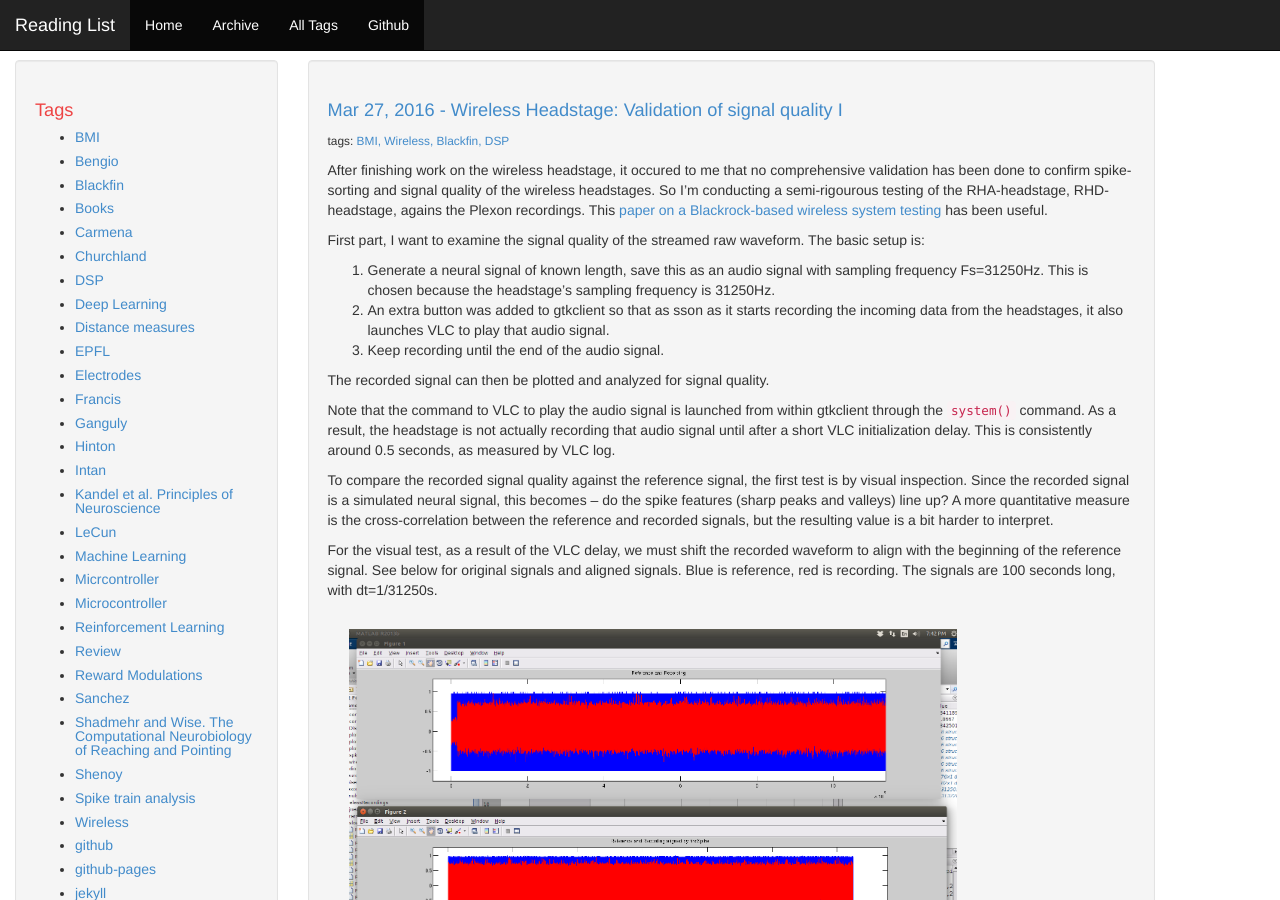
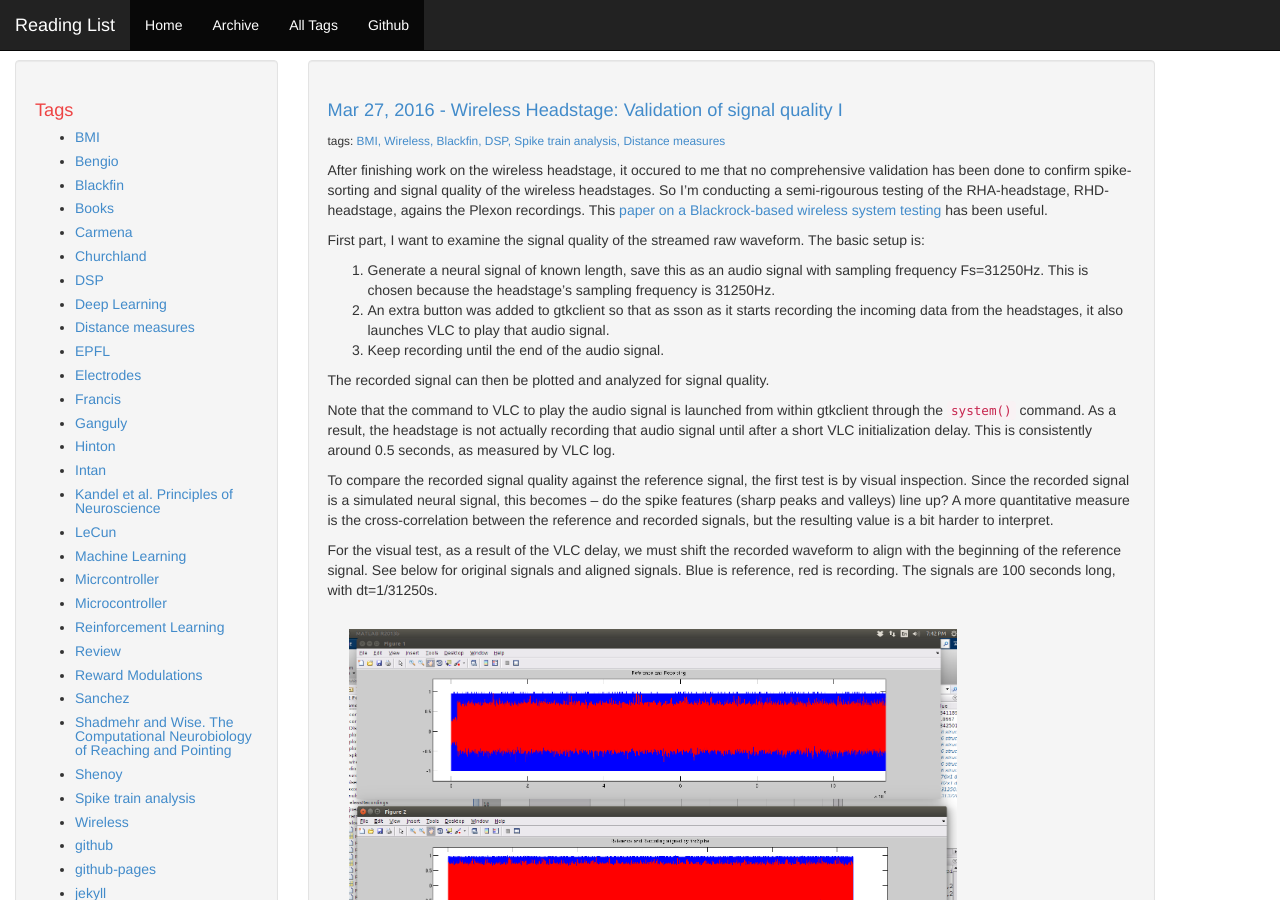
Before and after one commit to allenyin/reading_list, a Jekyll site: the page built from _posts/2016-03-27-WirelessValidationPktLoss.md, in a window 1280 px wide and 900 px high. Built offline with Jekyll 4.4.1, drawn with Linux system fonts in a browser that asks for light colours.

Commit message:
Added tags to post

```diff
--- a/_posts/2016-03-27-WirelessValidationPktLoss.md
+++ b/_posts/2016-03-27-WirelessValidationPktLoss.md
@@ -8,6 +8,8 @@ tags:
 - Wireless
 - Blackfin
 - DSP
+- Spike_train_analysis
+- Distance_measures
 ---
 
 After finishing work on the wireless headstage, it occured to me that no comprehensive validation has been done to confirm spike-sorting and signal quality of the wireless headstages. So I'm conducting a semi-rigourous testing of the RHA-headstage, RHD-headstage, agains the Plexon recordings. This [paper on a Blackrock-based wireless system testing](http://iopscience.iop.org/1741-2552/12/5/056005/media) has been useful.
```
